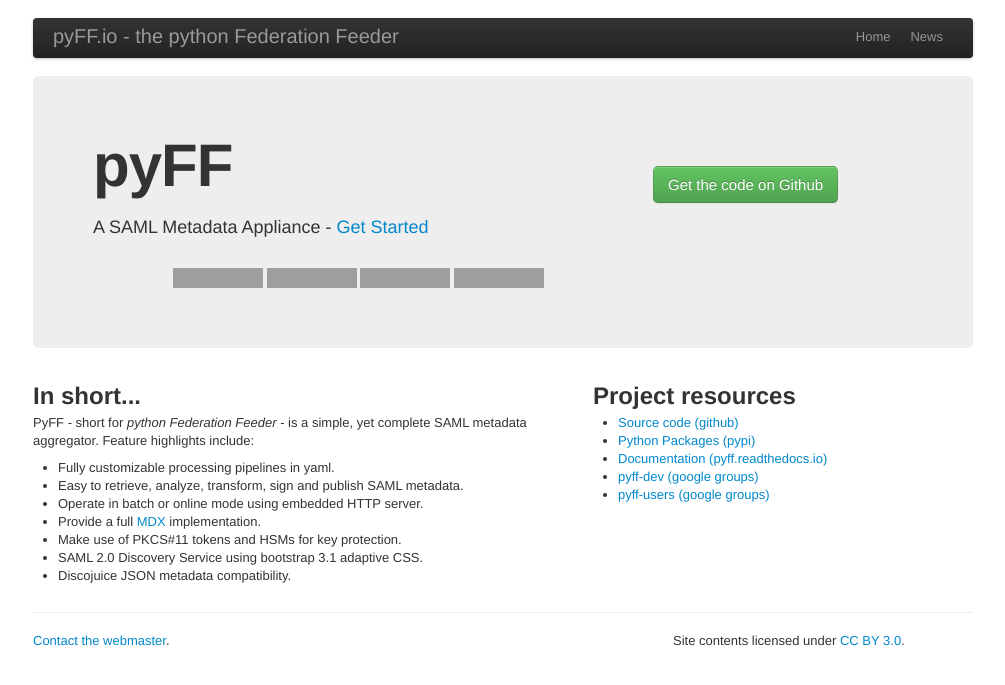
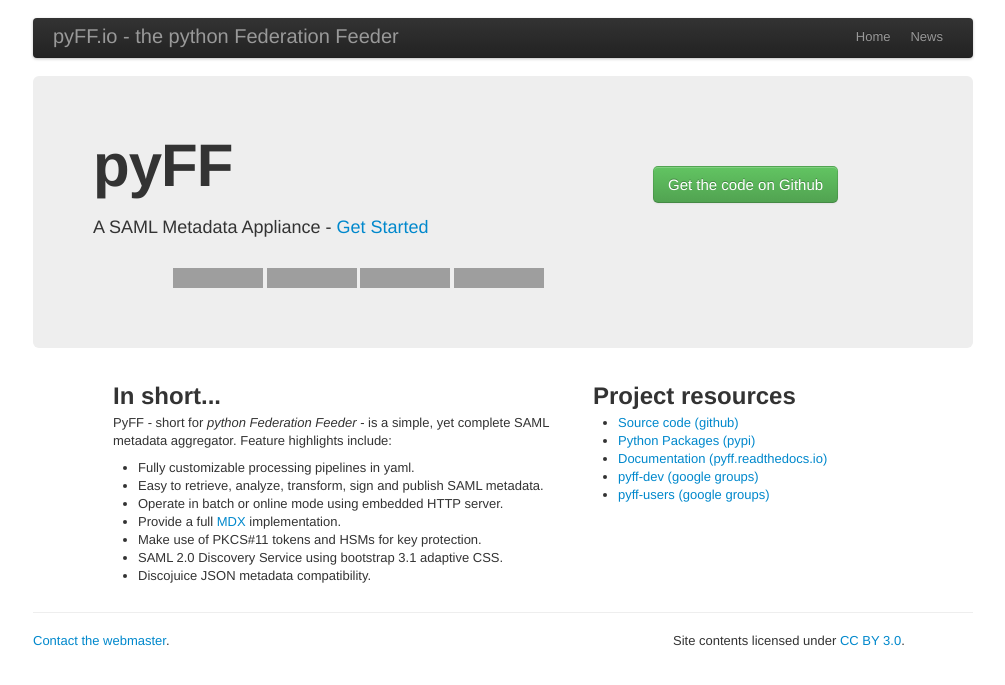
Before and after one commit to IdentityPython/pyFF, a Jekyll site: the page built from index.html, in a window 1280 px wide. Shown: the top 685 px of the page, without its empty margins (137-1142 px from the left). Built offline with Jekyll 4.4.1, drawn with Linux system fonts in a browser that asks for light colours; nearby versions of some CDN libraries; Markdown is read by kramdown in place of the engine named in the settings; grey boxes are pictures that could not be loaded.

Commit message:
docs update

```diff
--- a/index.html
+++ b/index.html
@@ -34,7 +34,8 @@
    </div>
  </div>
  <div class="row">
-   <div class="span7">
+   <div class="span1">&nbsp;</div>
+   <div class="span6">
       <h2>In short...</h2>
       <p>PyFF - short for <em>python Federation Feeder</em> -  is a simple, yet complete SAML metadata aggregator. Feature highlights include:
  	<ul>
```
